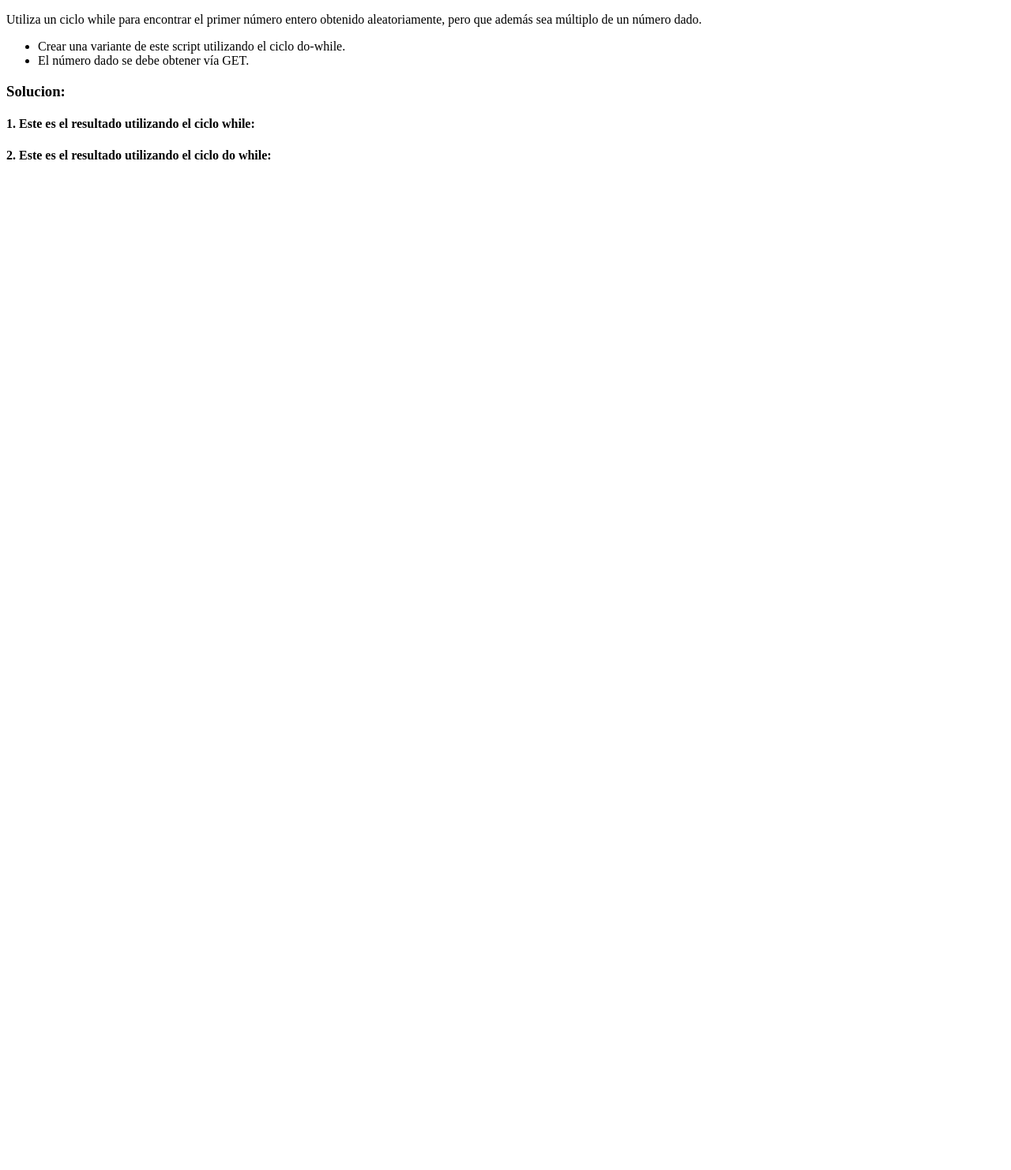
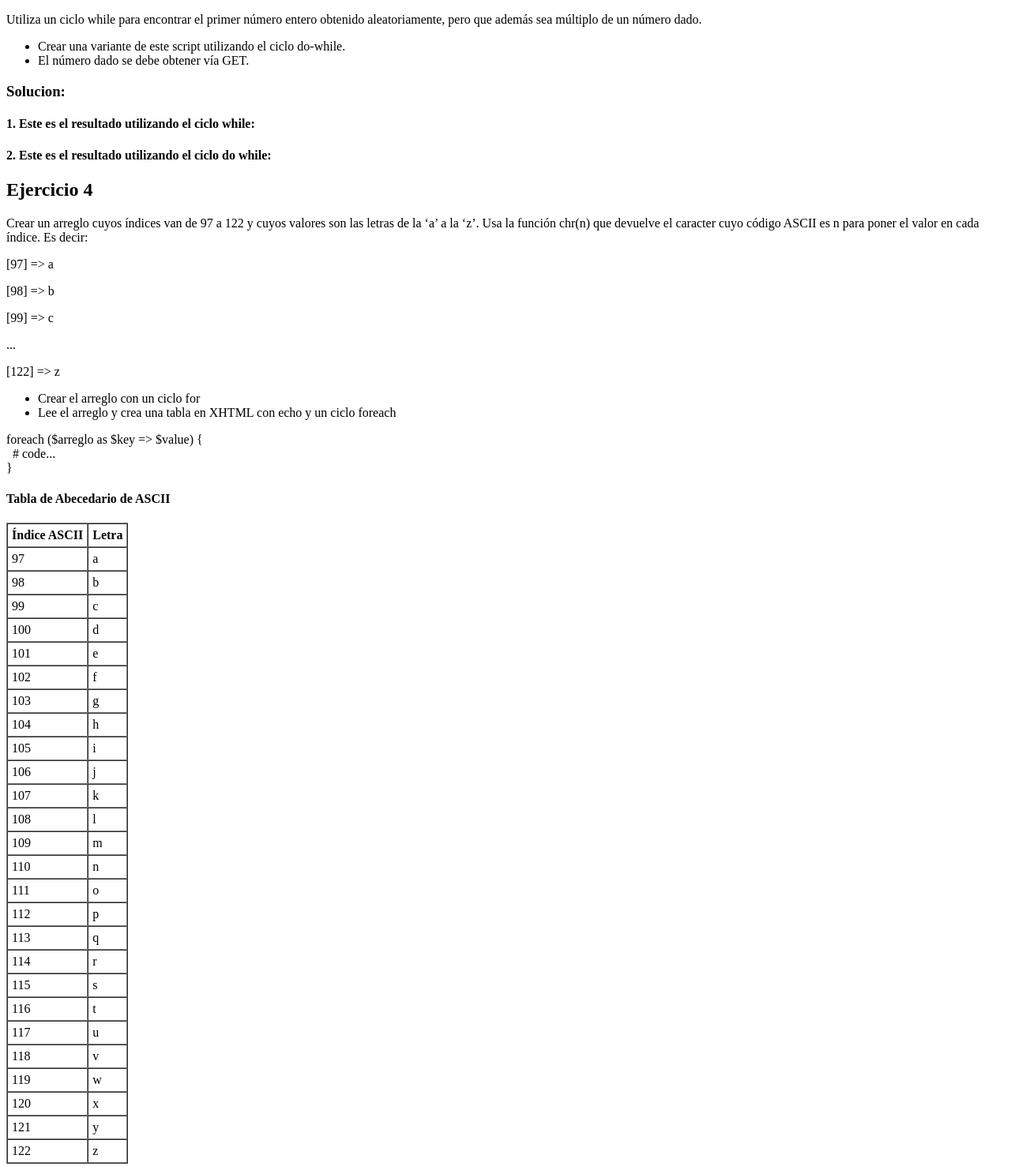
Before and after one commit to LeonardoHP29/tecweb, a PHP site: page / in a window 1280 px wide. Shown: the part 953-2435 px from the top of the page at 79% size. Before the commit the page ends 1155 px from the top, so only its background shows below. Run offline with PHP 8.4, Linux system fonts and the light colour scheme.

Commit message:
Ejercicio 4

```diff
--- a/practicas/p06/index.php
+++ b/practicas/p06/index.php
@@ -43,5 +43,23 @@
         ciclo_while();
         ciclo_dowhile();
     ?>
+        <!--Ejericio 4-->
+        <h2>Ejercicio 4</h2>
+    <p>Crear un arreglo cuyos índices van de 97 a 122 y cuyos valores son las letras de la ‘a’
+    a la ‘z’. Usa la función chr(n) que devuelve el caracter cuyo código ASCII es n para poner
+    el valor en cada índice. Es decir:<br></p>
+    <p>[97] => a</p>
+    <p>[98] => b</p>
+    <p>[99] => c</p>
+    <p>...</p>
+    <p>[122] => z</p>
+    <ul>
+        <li>Crear el arreglo con un ciclo for</li>
+        <li>Lee el arreglo y crea una tabla en XHTML con echo y un ciclo foreach</li>
+    </ul>
+    <p>foreach ($arreglo as $key => $value) {<br>&nbsp # code...<br>}</p>
+    <?php
+        matriz();
+    ?>
 </body>
 </html>
--- a/practicas/p06/src/funciones.php
+++ b/practicas/p06/src/funciones.php
@@ -77,3 +77,25 @@ function secuencia() {
         }
     }
 ?>
+<!--Solucion del Ejercicio 4-->
+<?php
+    function matriz(){
+        echo "<h4>Tabla de Abecedario de ASCII</h4>";
+        $matriz = array();
+
+        for($i=97;$i<=122;$i++){
+            $matriz[$i]=chr($i);
+        }
+
+        //Tabla
+        echo "<table border='1' cellpadding='5' cellspacing='0'>";
+        echo "<tr><th>Índice ASCII</th><th>Letra</th></tr>";
+        foreach($matriz as $num =>$letra){
+            echo "<tr>";
+            echo "<td>$num</td>";
+            echo "<td>$letra</td>";
+            echo "</tr>";
+        }
+        echo "</table>";
+    }
+?>
```
